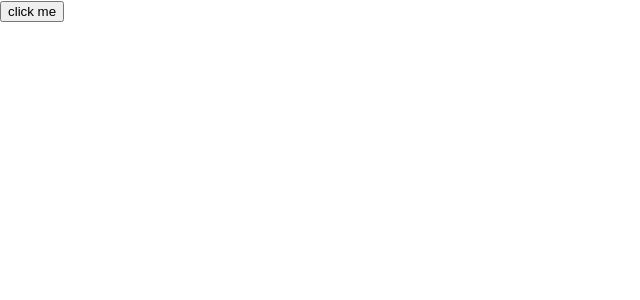
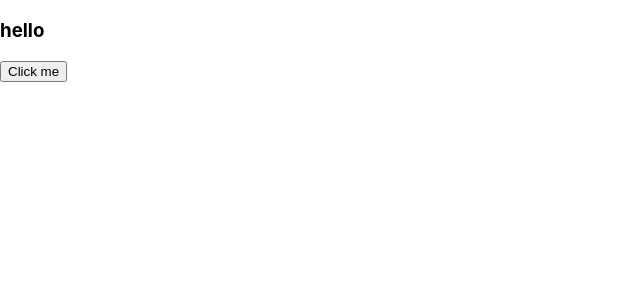
Before and after one commit to rameshbanakar/react_youtube_course_1, a React (Create React App) app: page / in a window 1280 px wide. Shown: the top 300 px of the page, without its empty margins (0-640 px from the left). Built offline with nearby package versions, Linux system fonts and the light colour scheme.

Commit message:
Event binding

```diff
--- a/src/App.js
+++ b/src/App.js
@@ -11,6 +11,7 @@ import StateClassComp from './Components/StateClassComp'
 import DestructureProps from './Components/DestructureProps'
 import EventHandlingFunc from "./Components/EventHandlingFunc"
 import EventHandlingClass from './Components/EventHandlingClass'
+import EventBinding from './Components/EventBinding'
 const App = () => {
   return (
     <div>
@@ -26,7 +27,8 @@ const App = () => {
      {/* <StateClassComp/> */}
       {/* <DestructureProps name="Ramesh"/> */}
       {/* <EventHandlingFunc/> */}
-      <EventHandlingClass/>
+      {/* <EventHandlingClass/> */}
+      <EventBinding/>
     </div>
   );
 }
--- /dev/null
+++ b/src/Components/EventBinding.js
@@ -0,0 +1,23 @@
+import React, { Component } from 'react'
+
+export default class EventBinding extends Component {
+  constructor(props) {
+    super(props);
+    this.state = {
+      message: "hello",
+    };
+  }
+  eventHandler() {
+    this.setState({
+      message: "good bye",
+    });
+  }
+  render() {
+    return (
+      <div>
+        <h3>{this.state.message}</h3>
+        <button onClick={this.eventHandler.bind(this)}>Click me</button>
+      </div>
+    );
+  }
+}
```
